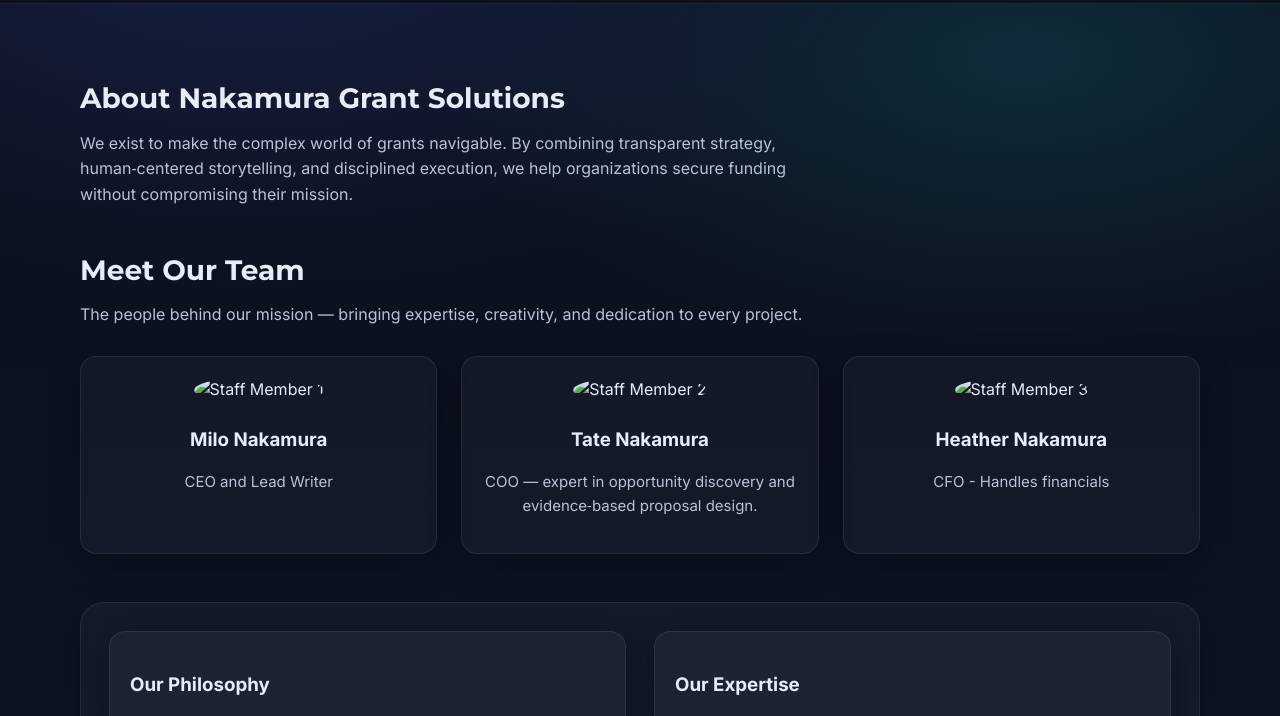
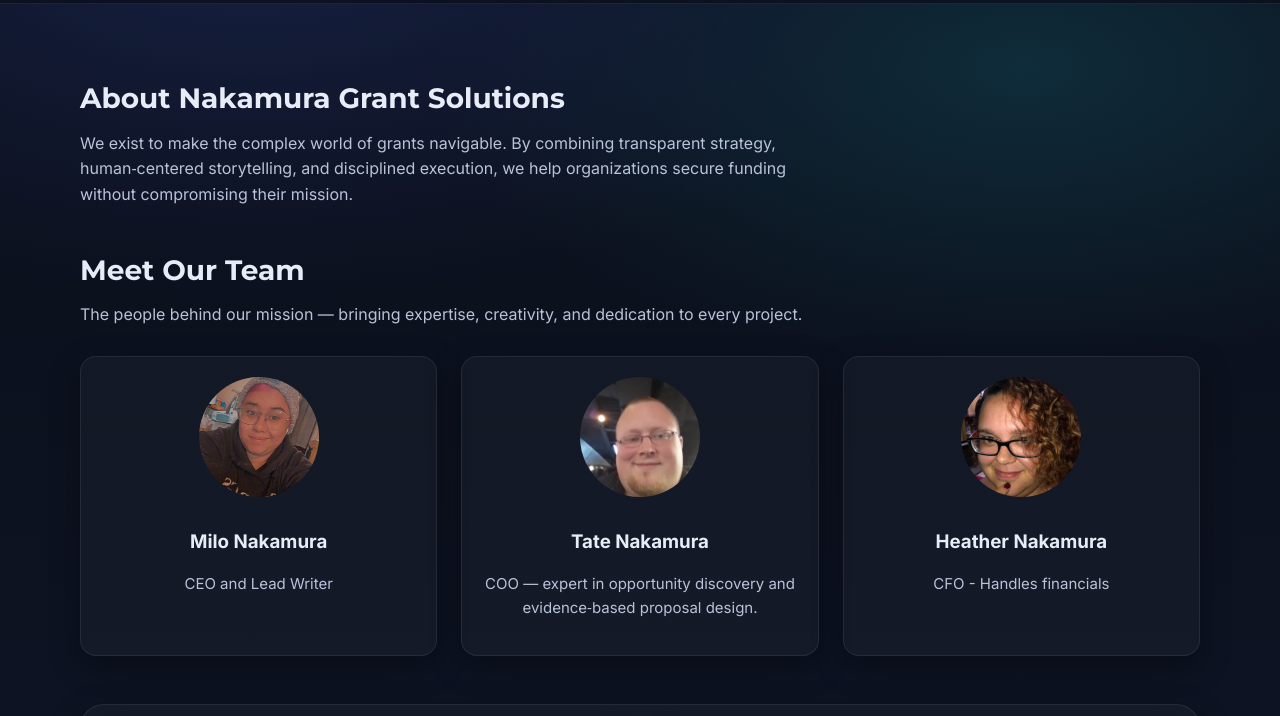
Before and after one commit to NakamuraGrantSolutions/Nakamuragrantsolutions.github.io, a plain HTML site: page About.html in a window 1280 px wide. Shown: the part 65-781 px from the top of the page. Drawn offline with Linux system fonts and the light colour scheme.

Commit message:
Modify staff details in About.html
Updated staff images and titles in the About section.

```diff
--- a/About.html
+++ b/About.html
@@ -99,17 +99,17 @@
       <p class="section-sub">The people behind our mission — bringing expertise, creativity, and dedication to every project.</p>
       <div class="staff-grid">
         <div class="staff-card">
-          <img src="images/staff1.jpg" alt="Staff Member 1">
+          <img src="Makayla.jpg" alt="Staff Member 1">
           <h3>Milo Nakamura</h3>
           <p>CEO and Lead Writer</p>
         </div>
         <div class="staff-card">
-          <img src="images/staff2.jpg" alt="Staff Member 2">
+          <img src="Tate.jpg" alt="Staff Member 2">
           <h3>Tate Nakamura</h3>
           <p>COO — expert in opportunity discovery and evidence‑based proposal design.</p>
         </div>
         <div class="staff-card">
-          <img src="images/staff3.jpg" alt="Staff Member 3">
+          <img src="Heather.jpg" alt="Staff Member 3">
           <h3>Heather Nakamura</h3>
           <p>CFO - Handles financials</p>
         </div>
@@ -145,4 +145,5 @@
 
   <!-- Footer -->
   <footer>
+
     <div class="container footer-grid">
```
